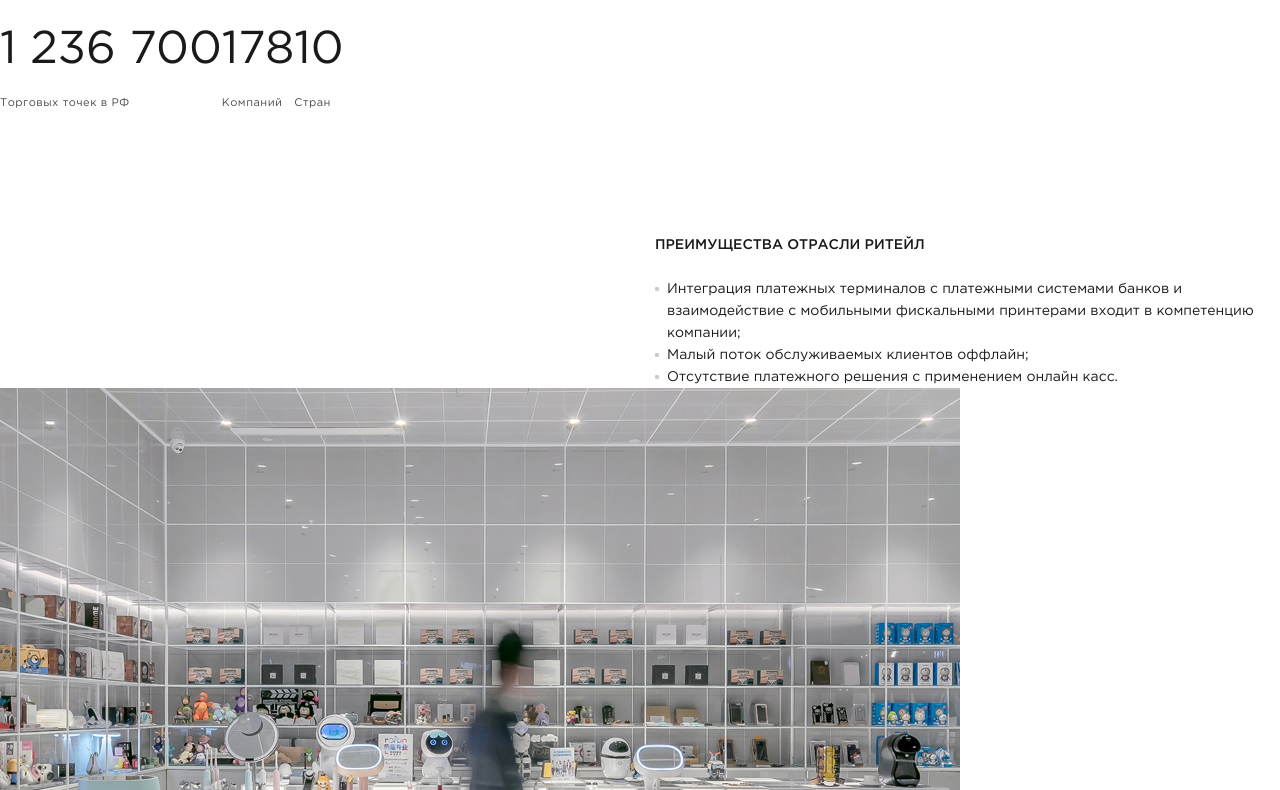
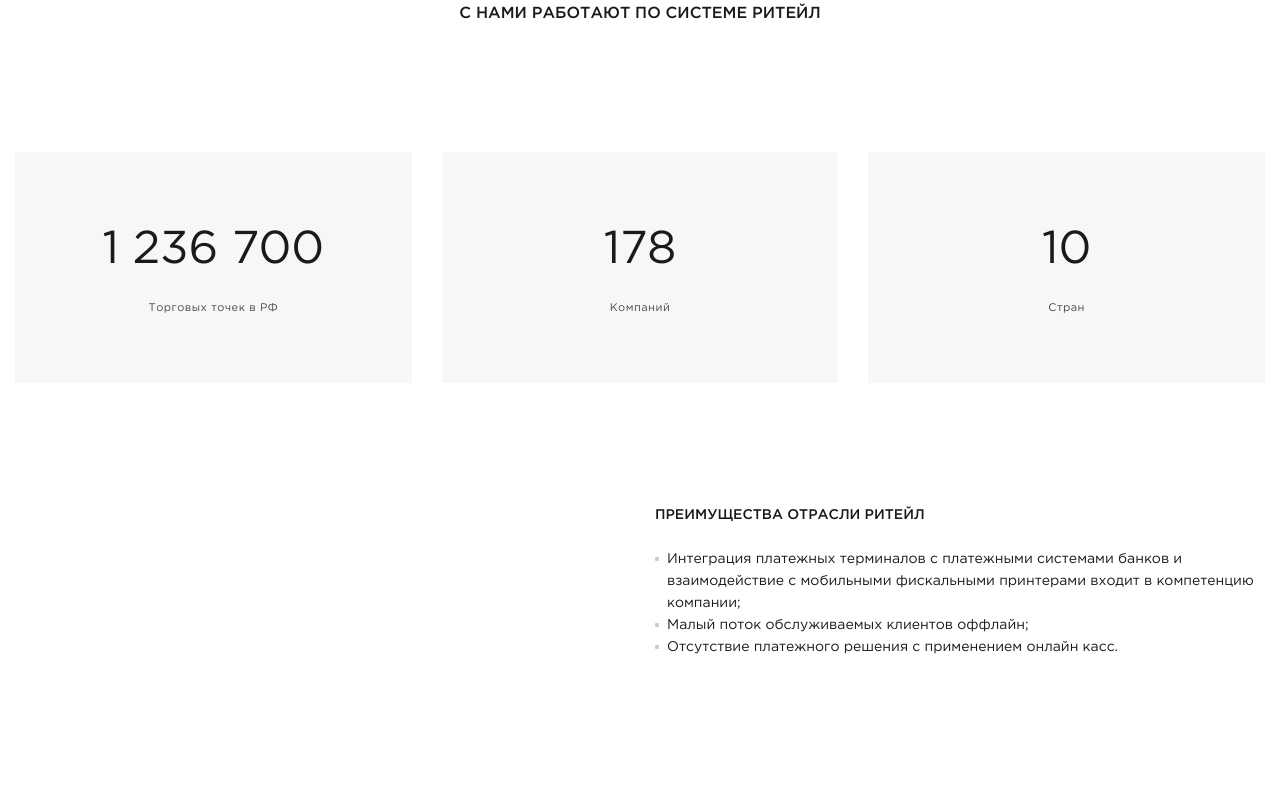
Before and after one commit to infern01it/ffhsfb, a website: page industry-info.html in a window 1280 px wide. Shown: the part 814-1604 px from the top of the page. Drawn offline with Linux system fonts and the light colour scheme; some packages are replaced by stand-ins of ours; a script that the page names is missing.

Commit message:
отрефакторил

```diff
--- a/industry-info.html
+++ b/industry-info.html
@@ -1,5 +1,5 @@
 <!DOCTYPE html>
-<html lang="en">
+<html lang="ru">
 <head>
 	<meta charset="utf-8">
 
@@ -22,10 +22,11 @@
 	<link rel="stylesheet" href="css/main.css">
 
 	<script src="js/libs/jquery-3.2.1.min.js"></script>
+	<script src="js/libs/jquery.smoothscroll.js"></script>
 	<script src="js/libs/slick.min.js"></script>
 	<script src="js/libs/jquery.switchPopup.js"></script>
 	<script src="js/common.js"></script>
-		<script src="js/b-slider-popup.js"></script>
+	<script src="js/b-photo-slider.js"></script>
 </head>
 <body>
 	<header class="header">
@@ -283,8 +284,8 @@
 		</div>
 	</header>
 
-	<main class="main p-industry-info">
-		<section class="p-industry-info__head s-head">
+	<main class="main">
+		<section class="s-head">
 			<div class="container">
 				<div class="row">
 					<div class="col-6 col-md-6 col-lg-2">
@@ -302,7 +303,7 @@
 			</div>
 		</section>
 
-		<section class="p-industry-info__desc s-start-desc">
+		<section class="s-start-desc">
 			<div class="container">
 				<div class="row">
 					<div class="col-6 col-md-6 offset-lg-4 col-lg-4">
@@ -315,7 +316,7 @@
 			</div>
 		</section>
 
-		<section class="p-industry-info__statistics s-default s-industry-info-statistics">
+		<section class="s-default s-default_pt">
 			<div class="container">
 				<div class="row">
 					<div class="col-6 col-md-6 col-lg-4 offset-lg-2">
@@ -324,21 +325,21 @@
 						</div>
 					</div>
 				</div>
-				<div class="row">
-					<div class="s-industry-info-statistics__col">
-						<div class="s-industry-info-statistics__card b-statistic">
+				<div class="s-default__row_lg_3 s-default__row_md_3 s-default__row_sm_1 row">
+					<div class="s-default__col">
+						<div class="s-default__card b-statistic">
 							<h4 class="b-statistic__title h1">1 236 700</h4>
 							<span class="b-statistic__subtitle sm-text">Торговых точек в РФ</span>
 						</div>
 					</div>
-					<div class="s-industry-info-statistics__col">
-						<div class="s-industry-info-statistics__card b-statistic">
+					<div class="s-default__col">
+						<div class="s-default__card b-statistic">
 							<h4 class="b-statistic__title h1">178</h4>
 							<span class="b-statistic__subtitle sm-text">Компаний</span>
 						</div>
 					</div>
-					<div class="s-industry-info-statistics__col">
-						<div class="s-industry-info-statistics__card b-statistic">
+					<div class="s-default__col">
+						<div class="s-default__card b-statistic">
 							<h4 class="b-statistic__title h1">10</h4>
 							<span class="b-statistic__subtitle sm-text">Стран</span>
 						</div>
@@ -347,7 +348,7 @@
 			</div>
 		</section>
 
-		<section class="p-industry-info__desc s-default s-start-desc">
+		<section class="s-start-desc">
 			<div class="container">
 				<div class="row">
 					<div class="col-6 col-md-6 offset-lg-4 col-lg-4">
@@ -365,30 +366,30 @@
 			</div>
 		</section>
 
-		<section class="p-industry-info__photo s-default s-project-info-photo">
-			<div class="s-project-info-photo__slider slider-popup">
-				<div class="slider-popup__slick">
-					<div class="slider-popup__item">
-						<img src="/content/slider/img-1.png" class="slider-popup__img slider-popup__img_full">
+		<section class="s-default s-default_pt">
+			<div class="s-project-info-photo__slider b-photo-slider">
+				<div class="b-photo-slider__slick">
+					<div class="b-photo-slider__item">
+						<img src="content/slider/img-1.png" class="b-photo-slider__img b-photo-slider__img_full">
 					</div>
-					<div class="slider-popup__item">
-						<img src="/content/slider/img-2.png" class="slider-popup__img slider-popup__img_full">
+					<div class="b-photo-slider__item">
+						<img src="content/slider/img-2.png" class="b-photo-slider__img b-photo-slider__img_full">
 					</div>
-					<div class="slider-popup__item">
-						<img src="/content/slider/img-3.png" class="slider-popup__img slider-popup__img_full">
+					<div class="b-photo-slider__item">
+						<img src="content/slider/img-3.png" class="b-photo-slider__img b-photo-slider__img_full">
 					</div>
 				</div>
-				<button class="slider-popup__arrow slider-popup__arrow_left"></button>
-				<button class="slider-popup__arrow slider-popup__arrow_right"></button>
+				<button class="b-photo-slider__arrow b-photo-slider__arrow_left"></button>
+				<button class="b-photo-slider__arrow b-photo-slider__arrow_right"></button>
 			</div>
 			<script>
 				$(function() {
-					window.initSliderPopup('slider-popup');
+					window.initSliderPopup('b-photo-slider');
 				});
 			</script>
 		</section>
 
-		<section class="p-industry-info__next s-next">
+		<section class="s-next">
 			<div class="container">
 				<div class="row">
 					<div class="col-6 col-md-6 col-lg-2 offset-lg-2">
--- a/sass/_p-industry.sass
+++ b/sass/_p-industry.sass
@@ -1 +1,14 @@
 /* Страница: Отрасли (список) */
+
+// Карточка статистики
+.b-statistic
+	padding: 65px 30px
+	background-color: #f8f7f7
+	text-align: center
+	&__title
+		margin: 0 0 13px
+	&__subtitle
+
++media(sm)
+	.b-statistic
+		padding: 34px 42px
```
Also changed, not shown: css/main.css. Lines whose indentation alone changed are shown as unchanged.
